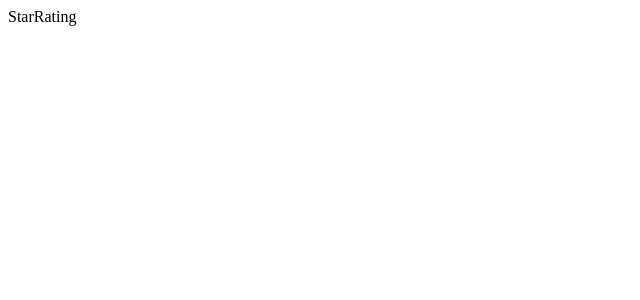
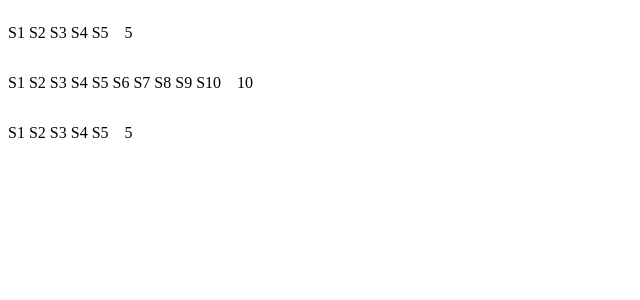
Before and after one commit to soala144/usePopcorn-movie, a React (Vite) app: page / in a window 1280 px wide. Shown: the top 300 px of the page, without its empty margins (0-640 px from the left). Built offline with nearby package versions, Linux system fonts and the light colour scheme.

Commit message:
Initial Star

```diff
--- a/src/StarRating.jsx
+++ b/src/StarRating.jsx
@@ -1,7 +1,30 @@
 import React from "react";
+const containerStyle = {
+  display: "flex",
+  alignItems: "center",
+  gap: "16px",
+};
 
-const StarRating = () => {
-  return <div>StarRating</div>;
+const StarContainerStyle = {
+  display: "flex",
+  gap: "4px",
+};
+
+const textStyle = {
+  lineHeight: "1",
+  margin: "0",
+};
+const StarRating = ({ maxRating = 5 }) => {
+  return (
+    <div style={containerStyle}>
+      <div style={StarContainerStyle}>
+        {Array.from({ length: maxRating }, (_, i) => (
+          <span>S{i + 1}</span>
+        ))}
+      </div>
+      <p>{maxRating}</p>
+    </div>
+  );
 };
 
 export default StarRating;
--- a/src/main.jsx
+++ b/src/main.jsx
@@ -7,6 +7,8 @@
 createRoot(document.getElementById("root")).render(
   <StrictMode>
     {/* <App /> */}
+    <StarRating maxRating={5} />
+    <StarRating maxRating={10} />
     <StarRating />
   </StrictMode>
 );
```
